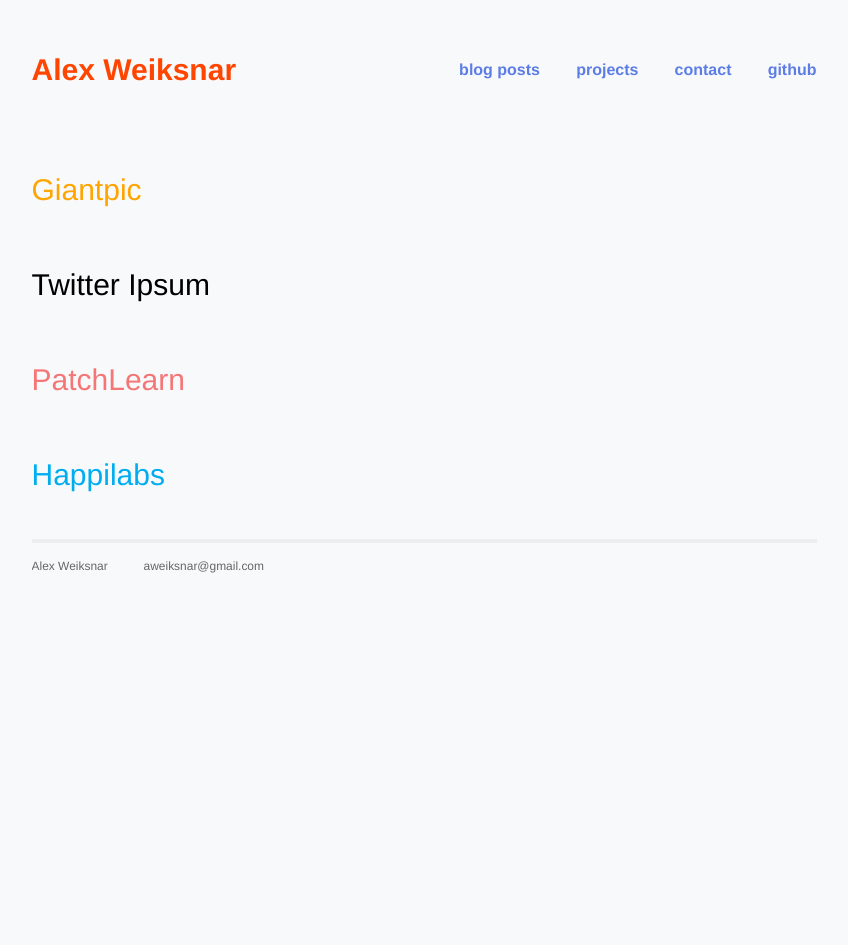
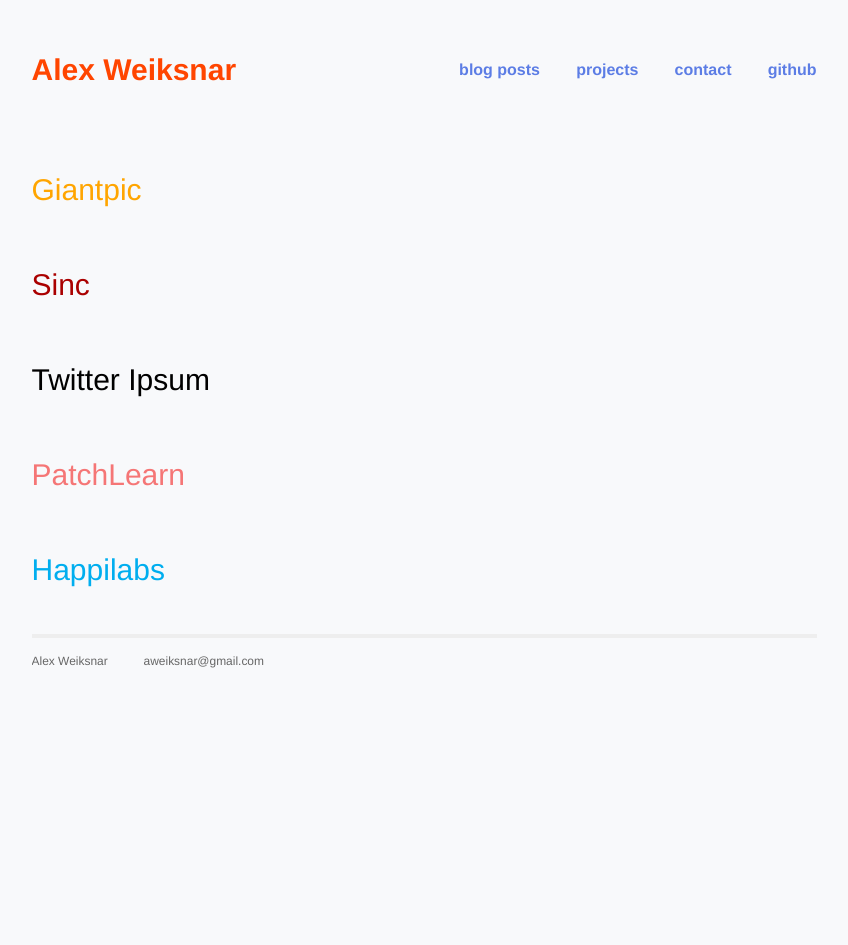
Before and after one commit to aweiksnar/aweiksnar.github.io--OLD, a Jekyll site: the page built from projects.html, in a window 1280 px wide. Shown: the whole page, without its empty margins (216-1064 px from the left). Built offline with Jekyll 4.4.1, drawn with Linux system fonts in a browser that asks for light colours; nearby versions of some CDN libraries; Markdown is read by kramdown in place of the engine named in the settings.

Commit message:
add sinc to projects

```diff
--- a/projects.html
+++ b/projects.html
@@ -6,6 +6,7 @@ title: Projects
 <div class="projects">
 
   <a href="http://giantpic.herokuapp.com" class="project" id="giantpic">Giantpic</a>
+  <a href="http://rubygems.org/gems/sinc" class="project" id="sinc">Sinc</a>
   <a href="http://twitteripsum.herokuapp.com" class="project" id="twitter_ipsum">Twitter Ipsum</a>
   <a href= "http://www.patchlearn.com" class="project" id="patchlearn">PatchLearn</a>
   <a href="http://www.happilabs.org" class="project" id="happilabs">Happilabs</a>
@@ -26,6 +27,7 @@ title: Projects
     };
 
     displayProject("#giantpic", "Giantpic", "Big Image Sharing", "orange")
+    displayProject("#sinc", "Sinc", "A configurable Sinatra server log", "#a00")
     displayProject("#twitter_ipsum", "Twitter Ipsum", "Generates lorem ipsum from twitter", "black")
     displayProject("#patchlearn", "PatchLearn", "Collect and share your favorite learning links", "#F57676")
     displayProject("#happilabs", "Happilabs", "Data and reviews for scientific products", "#00AEEF")
```
